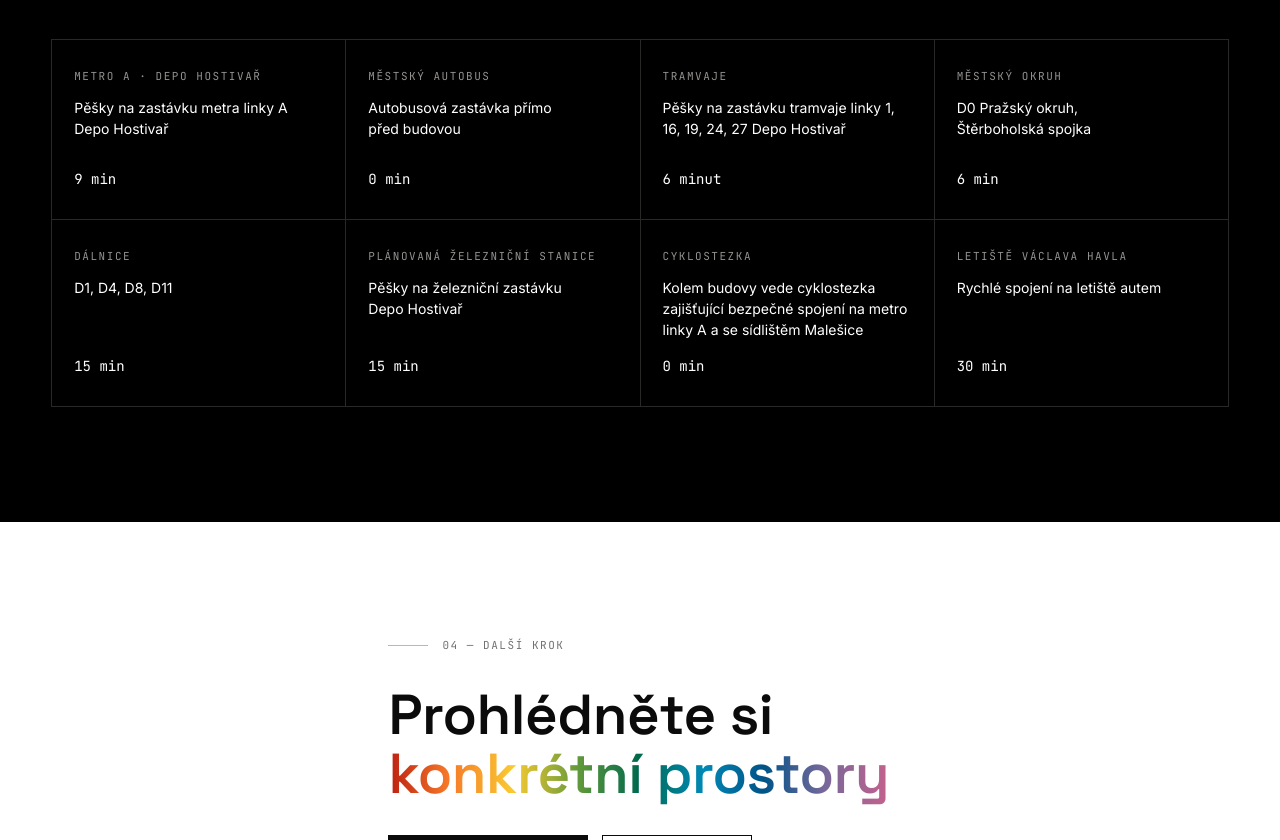
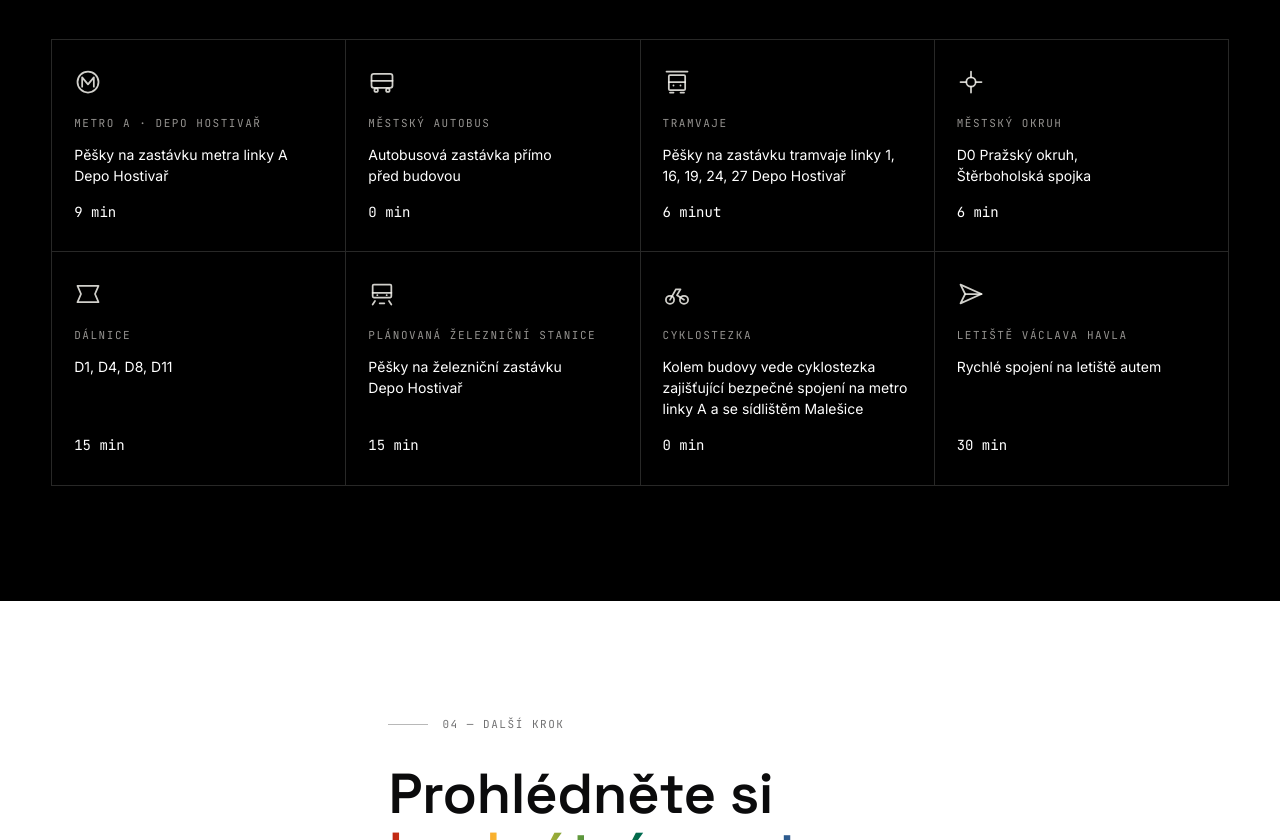
Before and after one commit to marekkoudelka/OXYMA, a plain HTML site: page o-projektu.html in a window 1280 px wide. Shown: the part 4802-5642 px from the top of the page. Drawn offline with Linux system fonts and the light colour scheme; a web font is replaced by a local one.

Commit message:
Lokalita: add transport SVG icons to each card; Nabídka prostor: 'Postavte si' → 'Vytvořte si'

```diff
--- a/o-projektu.html
+++ b/o-projektu.html
@@ -169,57 +169,65 @@
     </div>
 
     <div style="display:grid; grid-template-columns: repeat(4, minmax(0, 1fr)); border-top: 1px solid rgba(246,244,239,0.16); border-left: 1px solid rgba(246,244,239,0.16); margin-top: 40px;">
-      <div style="padding: 28px 22px; border-right: 1px solid rgba(246,244,239,0.16); border-bottom: 1px solid rgba(246,244,239,0.16); display: grid; align-content: space-between; gap: 16px; min-height: 180px;">
+      <div style="padding: 28px 22px; border-right: 1px solid rgba(246,244,239,0.16); border-bottom: 1px solid rgba(246,244,239,0.16); display: grid; align-content: space-between; gap: 16px; min-height: 200px;">
         <div>
+          <svg width="28" height="28" viewBox="0 0 24 24" fill="none" stroke="currentColor" stroke-width="1.5" stroke-linecap="round" stroke-linejoin="round" style="color: rgba(246,244,239,0.85); margin-bottom: 12px;"><circle cx="12" cy="12" r="9"/><path d="M7 16V8l5 6 5-6v8"/></svg>
           <div class="label" style="color: rgba(246,244,239,0.6);">Metro A · Depo Hostivař</div>
           <p style="margin-top: 12px; font-size: 14px; line-height: 1.5;">Pěšky na zastávku metra linky A Depo Hostivař</p>
         </div>
         <div style="font-family: var(--font-mono); font-size: 14px; color: #fff;">9 min</div>
       </div>
-      <div style="padding: 28px 22px; border-right: 1px solid rgba(246,244,239,0.16); border-bottom: 1px solid rgba(246,244,239,0.16); display: grid; align-content: space-between; gap: 16px; min-height: 180px;">
+      <div style="padding: 28px 22px; border-right: 1px solid rgba(246,244,239,0.16); border-bottom: 1px solid rgba(246,244,239,0.16); display: grid; align-content: space-between; gap: 16px; min-height: 200px;">
         <div>
+          <svg width="28" height="28" viewBox="0 0 24 24" fill="none" stroke="currentColor" stroke-width="1.5" stroke-linecap="round" stroke-linejoin="round" style="color: rgba(246,244,239,0.85); margin-bottom: 12px;"><rect x="3" y="5" width="18" height="12" rx="2"/><line x1="3" y1="11" x2="21" y2="11"/><circle cx="7" cy="19" r="1.5"/><circle cx="17" cy="19" r="1.5"/></svg>
           <div class="label" style="color: rgba(246,244,239,0.6);">Městský autobus</div>
           <p style="margin-top: 12px; font-size: 14px; line-height: 1.5;">Autobusová zastávka přímo před budovou</p>
         </div>
         <div style="font-family: var(--font-mono); font-size: 14px; color: #fff;">0 min</div>
       </div>
-      <div style="padding: 28px 22px; border-right: 1px solid rgba(246,244,239,0.16); border-bottom: 1px solid rgba(246,244,239,0.16); display: grid; align-content: space-between; gap: 16px; min-height: 180px;">
+      <div style="padding: 28px 22px; border-right: 1px solid rgba(246,244,239,0.16); border-bottom: 1px solid rgba(246,244,239,0.16); display: grid; align-content: space-between; gap: 16px; min-height: 200px;">
         <div>
+          <svg width="28" height="28" viewBox="0 0 24 24" fill="none" stroke="currentColor" stroke-width="1.5" stroke-linecap="round" stroke-linejoin="round" style="color: rgba(246,244,239,0.85); margin-bottom: 12px;"><line x1="3" y1="3" x2="21" y2="3"/><rect x="5" y="6" width="14" height="13" rx="1"/><line x1="5" y1="12" x2="19" y2="12"/><circle cx="9" cy="15" r="0.8" fill="currentColor" stroke="none"/><circle cx="15" cy="15" r="0.8" fill="currentColor" stroke="none"/><line x1="6" y1="21" x2="9" y2="21"/><line x1="15" y1="21" x2="18" y2="21"/></svg>
           <div class="label" style="color: rgba(246,244,239,0.6);">Tramvaje</div>
           <p style="margin-top: 12px; font-size: 14px; line-height: 1.5;">Pěšky na zastávku tramvaje linky 1, 16, 19, 24, 27 Depo Hostivař</p>
         </div>
         <div style="font-family: var(--font-mono); font-size: 14px; color: #fff;">6 minut</div>
       </div>
-      <div style="padding: 28px 22px; border-right: 1px solid rgba(246,244,239,0.16); border-bottom: 1px solid rgba(246,244,239,0.16); display: grid; align-content: space-between; gap: 16px; min-height: 180px;">
+      <div style="padding: 28px 22px; border-right: 1px solid rgba(246,244,239,0.16); border-bottom: 1px solid rgba(246,244,239,0.16); display: grid; align-content: space-between; gap: 16px; min-height: 200px;">
         <div>
+          <svg width="28" height="28" viewBox="0 0 24 24" fill="none" stroke="currentColor" stroke-width="1.5" stroke-linecap="round" stroke-linejoin="round" style="color: rgba(246,244,239,0.85); margin-bottom: 12px;"><circle cx="12" cy="12" r="4"/><path d="M12 3v5M3 12h5M16 12h5M12 16v5"/></svg>
           <div class="label" style="color: rgba(246,244,239,0.6);">Městský okruh</div>
           <p style="margin-top: 12px; font-size: 14px; line-height: 1.5;">D0 Pražský okruh, Štěrboholská spojka</p>
         </div>
         <div style="font-family: var(--font-mono); font-size: 14px; color: #fff;">6 min</div>
       </div>
-      <div style="padding: 28px 22px; border-right: 1px solid rgba(246,244,239,0.16); border-bottom: 1px solid rgba(246,244,239,0.16); display: grid; align-content: space-between; gap: 16px; min-height: 180px;">
+      <div style="padding: 28px 22px; border-right: 1px solid rgba(246,244,239,0.16); border-bottom: 1px solid rgba(246,244,239,0.16); display: grid; align-content: space-between; gap: 16px; min-height: 200px;">
         <div>
+          <svg width="28" height="28" viewBox="0 0 24 24" fill="none" stroke="currentColor" stroke-width="1.5" stroke-linecap="round" stroke-linejoin="round" style="color: rgba(246,244,239,0.85); margin-bottom: 12px;"><path d="M3 5h18l-3 7l3 7H3l3-7z"/></svg>
           <div class="label" style="color: rgba(246,244,239,0.6);">Dálnice</div>
           <p style="margin-top: 12px; font-size: 14px; line-height: 1.5;">D1, D4, D8, D11</p>
         </div>
         <div style="font-family: var(--font-mono); font-size: 14px; color: #fff;">15 min</div>
       </div>
-      <div style="padding: 28px 22px; border-right: 1px solid rgba(246,244,239,0.16); border-bottom: 1px solid rgba(246,244,239,0.16); display: grid; align-content: space-between; gap: 16px; min-height: 180px;">
+      <div style="padding: 28px 22px; border-right: 1px solid rgba(246,244,239,0.16); border-bottom: 1px solid rgba(246,244,239,0.16); display: grid; align-content: space-between; gap: 16px; min-height: 200px;">
         <div>
+          <svg width="28" height="28" viewBox="0 0 24 24" fill="none" stroke="currentColor" stroke-width="1.5" stroke-linecap="round" stroke-linejoin="round" style="color: rgba(246,244,239,0.85); margin-bottom: 12px;"><rect x="4" y="4" width="16" height="11" rx="1"/><line x1="4" y1="11" x2="20" y2="11"/><circle cx="8" cy="13" r="0.8" fill="currentColor" stroke="none"/><circle cx="16" cy="13" r="0.8" fill="currentColor" stroke="none"/><line x1="6" y1="18" x2="4" y2="21"/><line x1="18" y1="18" x2="20" y2="21"/><line x1="10" y1="20" x2="14" y2="20"/></svg>
           <div class="label" style="color: rgba(246,244,239,0.6);">Plánovaná železniční stanice</div>
           <p style="margin-top: 12px; font-size: 14px; line-height: 1.5;">Pěšky na železniční zastávku Depo Hostivař</p>
         </div>
         <div style="font-family: var(--font-mono); font-size: 14px; color: #fff;">15 min</div>
       </div>
-      <div style="padding: 28px 22px; border-right: 1px solid rgba(246,244,239,0.16); border-bottom: 1px solid rgba(246,244,239,0.16); display: grid; align-content: space-between; gap: 16px; min-height: 180px;">
+      <div style="padding: 28px 22px; border-right: 1px solid rgba(246,244,239,0.16); border-bottom: 1px solid rgba(246,244,239,0.16); display: grid; align-content: space-between; gap: 16px; min-height: 200px;">
         <div>
+          <svg width="28" height="28" viewBox="0 0 24 24" fill="none" stroke="currentColor" stroke-width="1.5" stroke-linecap="round" stroke-linejoin="round" style="color: rgba(246,244,239,0.85); margin-bottom: 12px;"><circle cx="6" cy="17" r="3.5"/><circle cx="18" cy="17" r="3.5"/><path d="M6 17l5-9h4l-3 5l6 4M14 8h-3"/></svg>
           <div class="label" style="color: rgba(246,244,239,0.6);">Cyklostezka</div>
           <p style="margin-top: 12px; font-size: 14px; line-height: 1.5;">Kolem budovy vede cyklostezka zajišťující bezpečné spojení na metro linky A a se sídlištěm Malešice</p>
         </div>
         <div style="font-family: var(--font-mono); font-size: 14px; color: #fff;">0 min</div>
       </div>
-      <div style="padding: 28px 22px; border-right: 1px solid rgba(246,244,239,0.16); border-bottom: 1px solid rgba(246,244,239,0.16); display: grid; align-content: space-between; gap: 16px; min-height: 180px;">
+      <div style="padding: 28px 22px; border-right: 1px solid rgba(246,244,239,0.16); border-bottom: 1px solid rgba(246,244,239,0.16); display: grid; align-content: space-between; gap: 16px; min-height: 200px;">
         <div>
+          <svg width="28" height="28" viewBox="0 0 24 24" fill="none" stroke="currentColor" stroke-width="1.5" stroke-linecap="round" stroke-linejoin="round" style="color: rgba(246,244,239,0.85); margin-bottom: 12px;"><path d="M21 12L3 4l4 8l-4 8z"/><line x1="7" y1="12" x2="21" y2="12"/></svg>
           <div class="label" style="color: rgba(246,244,239,0.6);">Letiště Václava Havla</div>
           <p style="margin-top: 12px; font-size: 14px; line-height: 1.5;">Rychlé spojení na letiště autem</p>
         </div>
```
Also changed, not shown: nabidka-prostor.html (+1 -1 lines).
